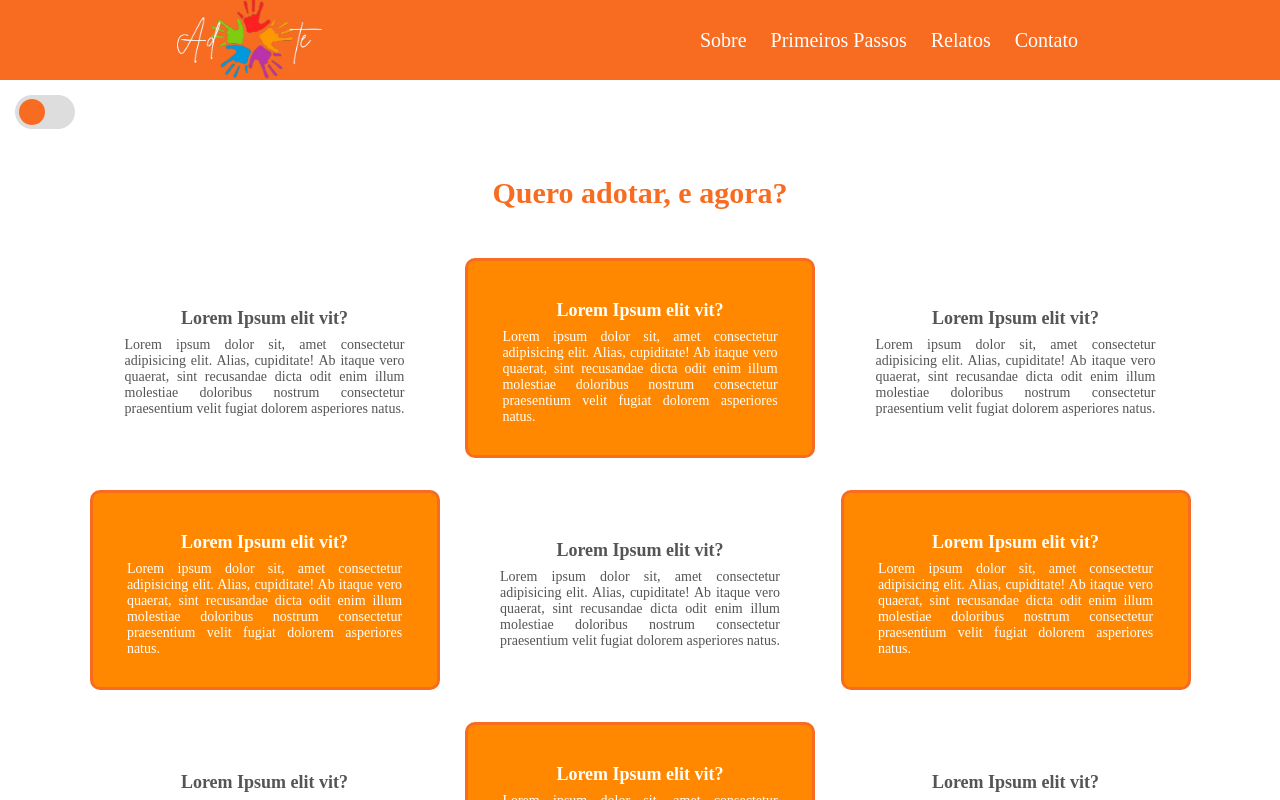
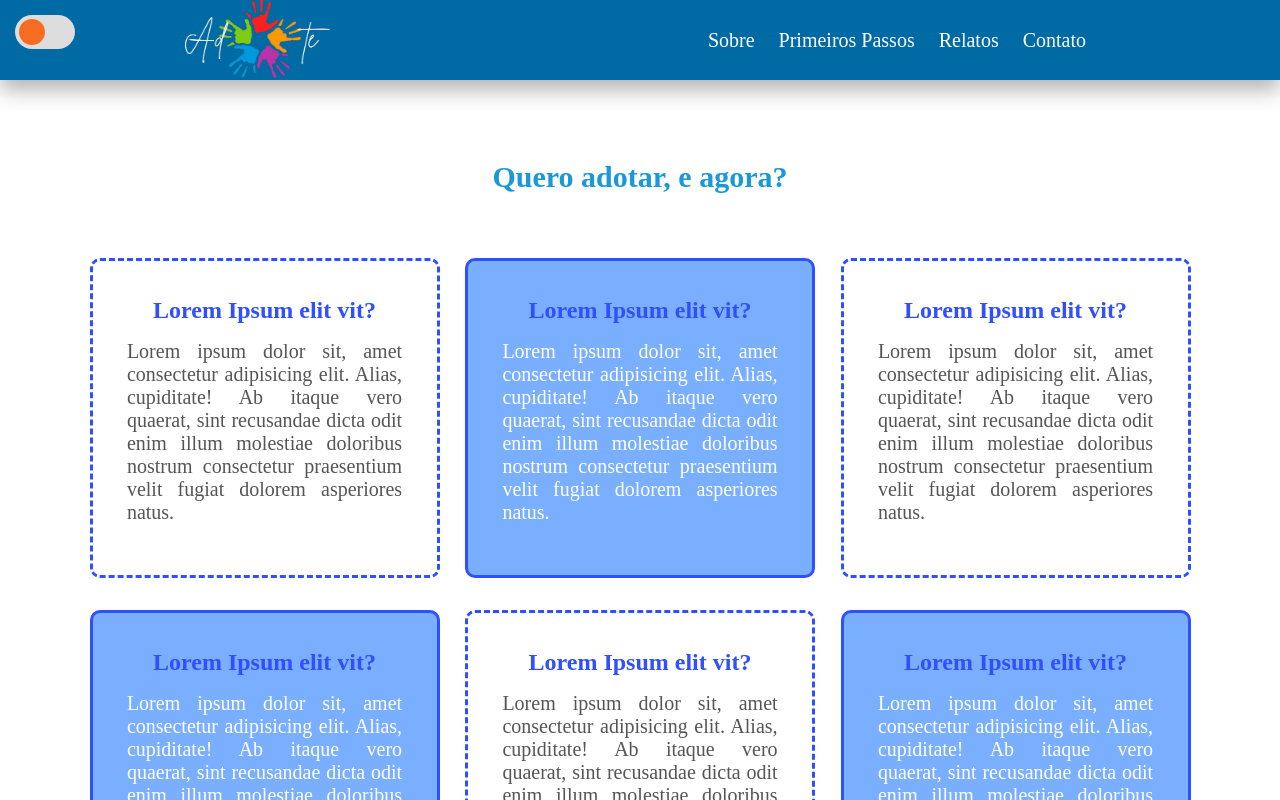
Before and after one commit to babigoliveira/adote-projeto-final, a React (Vite) app: page /primeiros-passos in a window 1280 px wide. Shown: the top 800 px of the page. Built offline with nearby package versions, Linux system fonts and the light colour scheme.

Commit message:
restruct about page,firt steeps page and contact page

```diff
--- a/src/App.css
+++ b/src/App.css
@@ -1,12 +1,11 @@
 :root {
-  --orange: #f86c21;
-  --orange-light: #ff8800;
-  --purple: #7901c3;
-  --violet: #c778f8;
-  --green: #abde70;
+  --primary-color-dark: #006aa5;
+  --primary-color: #1a98d7;
+  --primary-color-light: #66c9ff;
+  --secondary-color-dark: #0026ca;
+  --secondary-color: #304ffe;
+  --secondary-color-light: #7aafff;
   --grey: #555;
-  --lilas: #bbbcba;
-  --grape: #796476;
 }
 
 * {
@@ -16,7 +15,7 @@
 }
 
 body.dark {
-  background-color: #222;
+  background-color: #333;
   color: white;
 }
 
--- a/src/components/Footer/Footer-style.css
+++ b/src/components/Footer/Footer-style.css
@@ -1,12 +1,11 @@
 .footer {
-  background-color: var(--orange);
+  background-color: var(--primary-color-dark);
   color: white;
   height: 60px;
   font-size: 18px;
   display: flex;
   justify-content: center;
   align-items: center;
-  margin-top: 2rem;
 }
 
 a {
@@ -15,6 +14,6 @@ a {
 
 span {
   font-weight: bold;
-  color: var(--grey);
-  padding-left: 3px;
+  color: var(--secondary-color-dark);
+  padding-left: 8px;
 }
--- a/src/components/Header/Header-style.css
+++ b/src/components/Header/Header-style.css
@@ -2,8 +2,11 @@
   display: flex;
   justify-content: space-around;
   align-items: center;
-  background-color: var(--orange);
+  background-color: var(--primary-color-dark);
   height: 80px;
+  box-shadow: rgba(0, 0, 0, 0.3) 0px 10px 20px;
+  position: fixed;
+  width: 100%;
 }
 
 .logo-header img {
@@ -23,5 +26,8 @@
 }
 
 .link:hover {
-  color: var(--grey);
+  color: var(--primary-color-light);
 }
+.link:focus {
+  color: var(--secondary-color-dark);
+}
--- a/src/pages/About/About-style.css
+++ b/src/pages/About/About-style.css
@@ -1,98 +1,115 @@
 body {
   color: var(--grey);
-}
-
-.container-about {
-  padding-bottom: 3rem;
-  margin: 0 5%;
 }
 
 .home {
   display: flex;
   flex-direction: column;
   align-items: center;
-  padding: 1rem 0;
+  padding: 2rem 0;
 }
 
 .logo {
   width: 300px;
   height: 250px;
+  margin: 2rem;
+  z-index: -10;
+}
+
+@keyframes logo {
+  from {
+    transform: rotate(0deg);
+  }
+  to {
+    transform: rotate(360deg);
+  }
+}
+
+@media (prefers-reduced-motion: no-preference) {
+  .logo {
+    animation: logo infinite 25s linear;
+  }
 }
 
 .text-home,
 .text-about {
   text-align: justify;
   font-size: 20px;
+  width: 80%;
 }
 
 .title-home {
   text-align: center;
-  color: var(--orange);
+  color: var(--primary-color);
   margin: 1.5rem 0;
   font-size: 36px;
 }
 
-.title-about {
-  text-align: center;
-  color: var(--orange);
-  margin: 5rem 0 3rem 0;
-  font-size: 30px;
+.adoption {
+  background-image: linear-gradient(
+    var(--primary-color-light),
+    var(--secondary-color-dark)
+  );
 }
 
-.video-about {
+.subtitle-adoption {
+  text-align: center;
+  font-size: 30px;
+  color: var(--secondary-color-dark);
+  font-size: 30px;
+  padding: 5rem 0 1rem 0;
+}
+
+.list-adoption {
   display: flex;
   justify-content: center;
-  margin-bottom: 3rem;
+  color: white;
+  padding-bottom: 5rem;
+  margin: 0 4rem;
 }
 
-.subtitle-about {
-  text-align: center;
-  font-size: 30px;
-  color: var(--orange-light);
-  margin-bottom: 2rem;
+ul {
+  list-style-image: url("../../assets/heart.png");
 }
 
-.list-about {
+.text-adoption {
+  margin: 0.8rem 0;
+  font-size: 22px;
+}
+
+.video-adoption {
   display: flex;
   justify-content: center;
 }
 
-ul {
-  list-style-image: url("../../assets/heart.png");
-  margin: 0 1rem;
-}
-
-.text-about {
-  margin: 0.5rem 0;
+.video-adoption iframe {
+  margin-bottom: 5rem;
 }
 
 @media screen and (min-width: 426px) {
-  .container-about {
-    margin: 0 10%;
-  }
-
   .logo {
     width: 350px;
     height: 300px;
   }
 
-  .video-about iframe {
-    height: 350px;
+  .video-adoption iframe {
+    width: 400px;
   }
 }
 
-@media screen and (min-width: 768px) {
+@media screen and (min-width: 769px) {
   .home {
     flex-direction: row;
     justify-content: space-evenly;
-    margin: 1.5rem 0;
+    padding: 6rem 0;
   }
 
   .text-home {
     width: 40%;
   }
 
-  .video-about iframe {
+  .video-adoption iframe {
     width: 600px;
+    height: 350px;
   }
 }
--- a/src/pages/About/About.jsx
+++ b/src/pages/About/About.jsx
@@ -5,31 +5,47 @@ import "./About-style.css";
 function About() {
   return (
     <>
-      <main className="container-about">
       <section className="home">
         <img className="logo" src={logoPicture} />
         <div className="text-home">
           <h1 className="title-home">Um pouco sobre nós</h1>
           <p>
-              Lorem ipsum dolor sit, amet consectetur adipisicing elit.
-              Asperiores fugiat nobis dolores magni nulla. Obcaecati accusamus
-              ipsum natus laudantium recusandae. Alias magni, sequi fuga
-              cupiditate saepe ullam illum ab! Esse?Lorem ipsum dolor sit amet
-              consectetur adipisicing elit. Accusamus libero molestias beatae
-              dignissimos dolorum non porro sequi soluta iste deleniti?
-              Inventore, nihil nesciunt! Cupiditate consectetur nam quasi
-              soluta, voluptatem sapiente similique alias, ea quam ipsam amet
-              aliquid nemo, quibusdam tempore atque voluptatum dolor.
+            Lorem ipsum dolor sit, amet consectetur adipisicing elit. Asperiores
+            fugiat nobis dolores magni nulla. Obcaecati accusamus ipsum natus
+            laudantium recusandae. Alias magni, sequi fuga cupiditate saepe
+            ullam illum ab! Esse?Lorem ipsum dolor sit amet consectetur
+            adipisicing elit. Accusamus libero molestias beatae dignissimos
+            dolorum non porro sequi soluta iste deleniti? Inventore, nihil
+            nesciunt! Cupiditate consectetur nam quasi soluta, voluptatem
+            sapiente similique alias, ea quam ipsam amet aliquid nemo, quibusdam
+            tempore atque voluptatum dolor.
           </p>
         </div>
       </section>
 
-        <section>
-          <h2 className="title-about"> Importância da adoção: </h2>
-          <div className="video-about">
+      <section className="adoption">
+        <h3 className="subtitle-adoption"> Adotar é </h3>
+        <div className="list-adoption">
+          <ul>
+            <li className="text-adoption">um ato de amor</li>
+            <li className="text-adoption">um ressignificar a vida</li>
+            <li className="text-adoption">
+              não ver a barriga crescer, mas sentir que o coração não tem
+              tamanho
+            </li>
+            <li className="text-adoption">
+              apenas outra maneira de soletrar familia
+            </li>
+            <li className="text-adoption">
+              amar e assumir como filho alguém que não nasceu de nós, mas nasceu
+              pra nós!
+            </li>
+          </ul>
+        </div>
+        <div className="video-adoption">
           <iframe
-              width="100%"
-              height="250"
+            width="260"
+            height="200"
             src="https://www.youtube.com/embed/tsGVHkpqIgI"
             title="Leis de adoção no Brasil: como simplificar o processo? | Quebrando o Tabu"
             alt="Leis de adoção no Brasil: como simplificar o processo? | Quebrando o Tabu"
@@ -38,26 +54,7 @@ function About() {
             allowFullScreen
           />
         </div>
-          <h3 className="subtitle-about"> Adotar é </h3>
-          <div className="list-about">
-            <ul>
-              <li className="text-about">um ato de amor</li>
-              <li className="text-about">um ressignificar a vida</li>
-              <li className="text-about">
-                não ver a barriga crescer, mas sentir que o coração não tem
-                tamanho
-              </li>
-              <li className="text-about">
-                apenas outra maneira de soletrar familia
-              </li>
-              <li className="text-about">
-                amar e assumir como filho alguém que não nasceu de nós, mas
-                nasceu pra nós!
-              </li>
-            </ul>
-          </div>
       </section>
-      </main>
 
       <Footer />
     </>
--- a/src/pages/Contact/Contact-style.css
+++ b/src/pages/Contact/Contact-style.css
@@ -11,9 +11,9 @@
 
 .subtitle-contact {
   font-size: 22px;
-  margin-bottom: 1rem;
+  margin: 2rem 0;
   text-align: center;
-  color: var(--orange-light);
+  color: var(--secondary-color-light);
 }
 
 .text-contact {
@@ -33,21 +33,38 @@
   min-width: 300px;
   min-height: 50px;
   margin: 0.5rem 0;
-  border: 2px solid var(--orange);
-  border-radius: 5px;
+  border: 3px solid var(--secondary-color-light);
+  border-radius: 10px;
 }
 
 .textarea {
   height: 100px;
 }
 
+.inputs-form::placeholder,
+.textarea::placeholder {
+  padding-left: 15px;
+}
+
+.inputs-form:focus,
+.textarea:focus {
+  outline: 0;
+  padding-left: 15px;
+}
+
 .submit {
-  background: var(--orange-light);
+  background: var(--secondary-color-light);
   width: 200px;
   height: 40px;
   margin: 0.5rem 0;
-  border: 2px solid var(--orange);
+  border: 3px solid var(--secondary-color-light);
   border-radius: 5px;
+  margin-bottom: 5rem;
+}
+
+.submit:hover {
+  background: var(--primary-color-light);
+  border: 3px solid var(--primary-color-light);
 }
 
 @media screen and (min-width: 426px) {
--- a/src/pages/FirstSteeps/Card/Card-style.css
+++ b/src/pages/FirstSteeps/Card/Card-style.css
@@ -4,18 +4,27 @@
   justify-content: center;
   align-items: center;
   width: 350px;
-  height: 200px;
+  height: 320px;
   margin: 1rem 0;
+  border: 3px dashed var(--secondary-color);
+  border-radius: 10px;
+}
+
+.card:hover {
+  width: 400px;
+  height: 370px;
 }
 
 .card-title {
-  font-size: 18px;
+  font-size: 24px;
   font-weight: bold;
-  margin: 0.5rem 0;
+  margin: 1rem 0;
+  color: var(--secondary-color);
 }
 
 .card-text {
-  font-size: 14px;
+  font-size: 20px;
   text-align: justify;
   width: 80%;
+  padding-bottom: 2rem;
 }
--- a/src/pages/FirstSteeps/FirstSteeps-style.css
+++ b/src/pages/FirstSteeps/FirstSteeps-style.css
@@ -4,20 +4,21 @@
 
 .title-container {
   text-align: center;
-  margin: 2rem 0;
+  margin-top: 6rem;
   font-size: 30px;
-  color: var(--orange);
+  color: var(--primary-color);
 }
 
 .card-container {
   display: flex;
   flex-wrap: wrap;
   justify-content: space-evenly;
+  padding: 3rem 0;
 }
 
 .card-container .card:nth-child(even) {
-  border: 3px solid var(--orange);
+  border: 3px solid var(--secondary-color);
   border-radius: 10px;
-  background: var(--orange-light);
+  background: var(--secondary-color-light);
   color: white;
 }
```
Also changed, not shown: src/assets/heart.png. Lines whose indentation alone changed are shown as unchanged.
